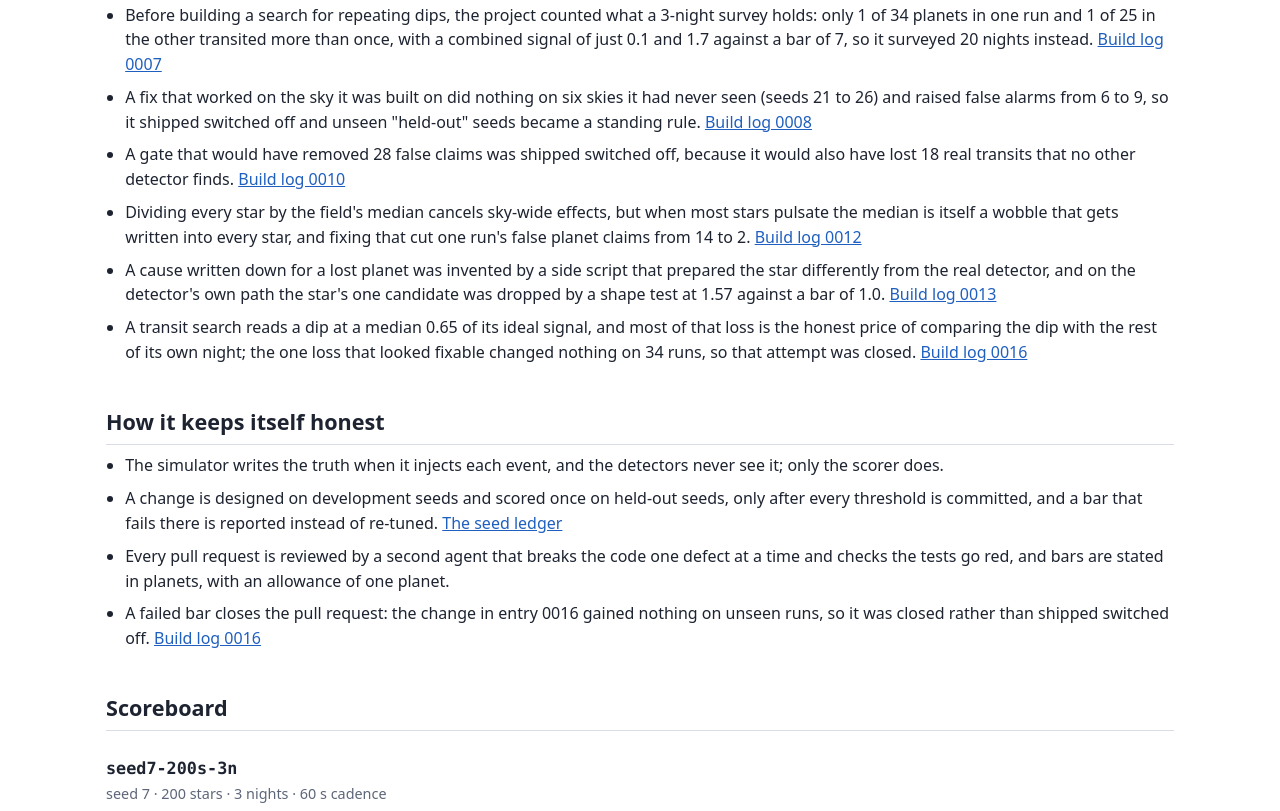
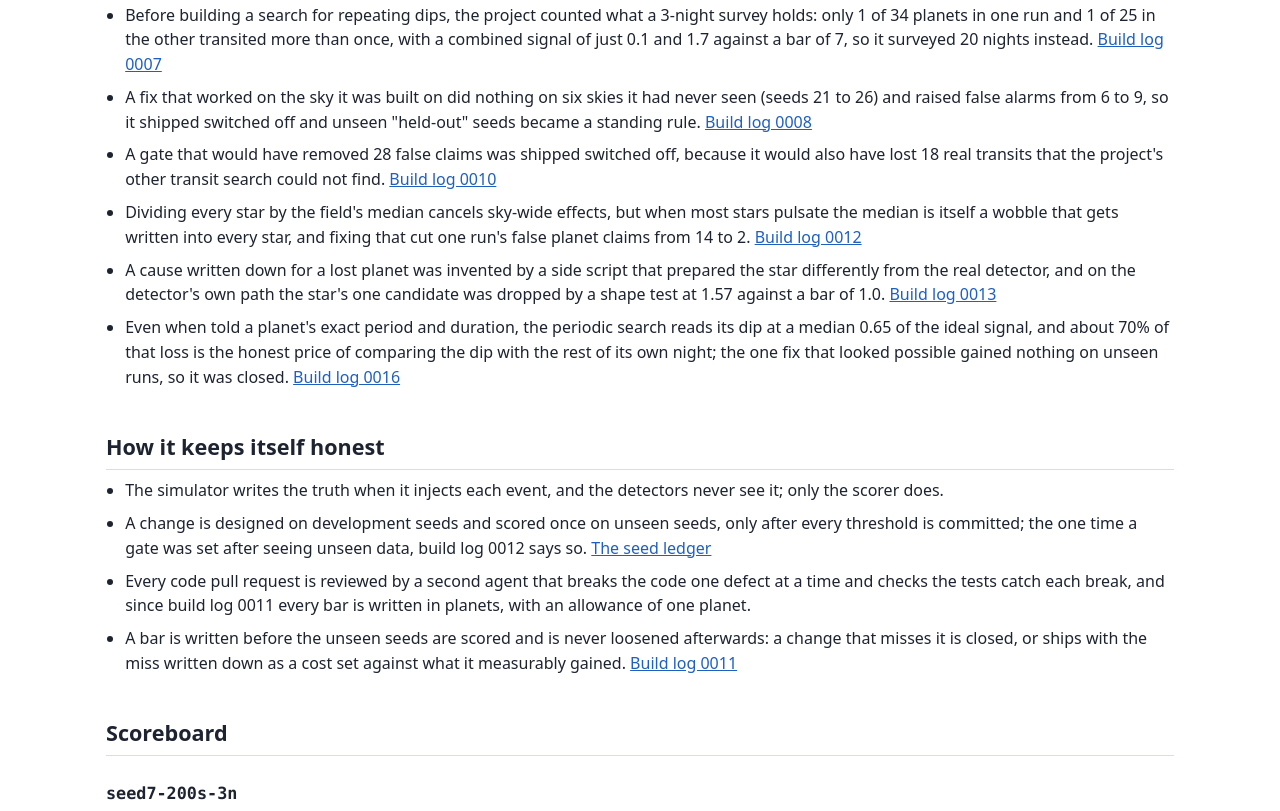
Before and after one commit to cdcoonce/skywatch, a plain HTML site: page docs/index.html in a window 1280 px wide. Shown: the part 1346-2157 px from the top of the page. Drawn offline with Linux system fonts and the light colour scheme.

Commit message:
docs: regenerate the page with the corrected text and the night-3 view

```diff
--- a/docs/index.html
+++ b/docs/index.html
@@ -75,17 +75,17 @@ footer { margin-top: 40px; padding-top: 12px; border-top: 1px solid var(--rule);
 <li>Before any detector was wrong, the scorer was: a simple detector looked like it made 312 false alarms, but 281 of them overlapped real events, and once the scoring rules were fixed the same detections gave 34. <a href="https://github.com/cdcoonce/skywatch/blob/main/docs/log/0002-the-first-finding-is-about-the-scorer.md">Build log 0002</a></li>
 <li>Before building a search for repeating dips, the project counted what a 3-night survey holds: only 1 of 34 planets in one run and 1 of 25 in the other transited more than once, with a combined signal of just 0.1 and 1.7 against a bar of 7, so it surveyed 20 nights instead. <a href="https://github.com/cdcoonce/skywatch/blob/main/docs/log/0007-the-page-the-survey-that-could-not-be-searched-and-the-first-periodic-find.md">Build log 0007</a></li>
 <li>A fix that worked on the sky it was built on did nothing on six skies it had never seen (seeds 21 to 26) and raised false alarms from 6 to 9, so it shipped switched off and unseen &quot;held-out&quot; seeds became a standing rule. <a href="https://github.com/cdcoonce/skywatch/blob/main/docs/log/0008-the-held-out-seeds-and-what-they-changed.md">Build log 0008</a></li>
-<li>A gate that would have removed 28 false claims was shipped switched off, because it would also have lost 18 real transits that no other detector finds. <a href="https://github.com/cdcoonce/skywatch/blob/main/docs/log/0010-a-public-page-and-four-fixes-that-only-subtract.md">Build log 0010</a></li>
+<li>A gate that would have removed 28 false claims was shipped switched off, because it would also have lost 18 real transits that the project&#x27;s other transit search could not find. <a href="https://github.com/cdcoonce/skywatch/blob/main/docs/log/0010-a-public-page-and-four-fixes-that-only-subtract.md">Build log 0010</a></li>
 <li>Dividing every star by the field&#x27;s median cancels sky-wide effects, but when most stars pulsate the median is itself a wobble that gets written into every star, and fixing that cut one run&#x27;s false planet claims from 14 to 2. <a href="https://github.com/cdcoonce/skywatch/blob/main/docs/log/0012-the-median-of-a-field-of-pulsators-is-a-pulsation.md">Build log 0012</a></li>
 <li>A cause written down for a lost planet was invented by a side script that prepared the star differently from the real detector, and on the detector&#x27;s own path the star&#x27;s one candidate was dropped by a shape test at 1.57 against a bar of 1.0. <a href="https://github.com/cdcoonce/skywatch/blob/main/docs/log/0013-the-planets-own-events-and-a-cause-the-instrument-invented.md">Build log 0013</a></li>
-<li>A transit search reads a dip at a median 0.65 of its ideal signal, and most of that loss is the honest price of comparing the dip with the rest of its own night; the one loss that looked fixable changed nothing on 34 runs, so that attempt was closed. <a href="https://github.com/cdcoonce/skywatch/blob/main/docs/log/0016-where-the-signal-goes.md">Build log 0016</a></li>
+<li>Even when told a planet&#x27;s exact period and duration, the periodic search reads its dip at a median 0.65 of the ideal signal, and about 70% of that loss is the honest price of comparing the dip with the rest of its own night; the one fix that looked possible gained nothing on unseen runs, so it was closed. <a href="https://github.com/cdcoonce/skywatch/blob/main/docs/log/0016-where-the-signal-goes.md">Build log 0016</a></li>
 </ul>
 <h2>How it keeps itself honest</h2>
 <ul class="honest">
 <li>The simulator writes the truth when it injects each event, and the detectors never see it; only the scorer does.</li>
-<li>A change is designed on development seeds and scored once on held-out seeds, only after every threshold is committed, and a bar that fails there is reported instead of re-tuned. <a href="https://github.com/cdcoonce/skywatch/blob/main/docs/seeds.md">The seed ledger</a></li>
-<li>Every pull request is reviewed by a second agent that breaks the code one defect at a time and checks the tests go red, and bars are stated in planets, with an allowance of one planet.</li>
-<li>A failed bar closes the pull request: the change in entry 0016 gained nothing on unseen runs, so it was closed rather than shipped switched off. <a href="https://github.com/cdcoonce/skywatch/blob/main/docs/log/0016-where-the-signal-goes.md">Build log 0016</a></li>
+<li>A change is designed on development seeds and scored once on unseen seeds, only after every threshold is committed; the one time a gate was set after seeing unseen data, build log 0012 says so. <a href="https://github.com/cdcoonce/skywatch/blob/main/docs/seeds.md">The seed ledger</a></li>
+<li>Every code pull request is reviewed by a second agent that breaks the code one defect at a time and checks the tests catch each break, and since build log 0011 every bar is written in planets, with an allowance of one planet.</li>
+<li>A bar is written before the unseen seeds are scored and is never loosened afterwards: a change that misses it is closed, or ships with the miss written down as a cost set against what it measurably gained. <a href="https://github.com/cdcoonce/skywatch/blob/main/docs/log/0011-pulsating-stars-and-a-rule-that-was-decided-by-one-planet.md">Build log 0011</a></li>
 </ul>
 <h2>Scoreboard</h2>
 <h3>seed7-200s-3n</h3>
@@ -443,8 +443,8 @@ footer { margin-top: 40px; padding-top: 12px; border-top: 1px solid var(--rule);
 <figcaption>Seed 7 over 20 nights, star 93, night 9: a planet that transits once in the whole survey, already under way when the night starts. single_transit bounds it as a box truncated by the night edge; a periodic search cannot, because there is no second event.<span class="meta">seed7-200s-20n · star 93 · night 9</span></figcaption>
 </figure>
 <figure>
-<img src="img/seed22-pulsator-star6-night4.png" alt="seed22-200s-20n · star 6 · night 4: Seed 22 over 20 nights, star 6, night 4: a 2.1% planet transit on a star that also pulsates by 0.8%; no per-night detector reports the transit, but bls and single_transit bound it because each subtracts the pulsation before searching." width="1200" height="800">
-<figcaption>Seed 22 over 20 nights, star 6, night 4: a 2.1% planet transit on a star that also pulsates by 0.8%; no per-night detector reports the transit, but bls and single_transit bound it because each subtracts the pulsation before searching.<span class="meta">seed22-200s-20n · star 6 · night 4</span></figcaption>
+<img src="img/seed22-pulsator-star6-night3.png" alt="seed22-200s-20n · star 6 · night 3: Seed 22 over 20 nights, star 6, night 3: a 2.1% planet transit in the middle of the night, on a star that also pulsates by 0.8%. The pulsation is smaller than the 1.4% scatter of each sample, and the per-night detectors report nothing. bls and single_transit each subtract the pulsation before searching, and both bound the transit." width="1200" height="800">
+<figcaption>Seed 22 over 20 nights, star 6, night 3: a 2.1% planet transit in the middle of the night, on a star that also pulsates by 0.8%. The pulsation is smaller than the 1.4% scatter of each sample, and the per-night detectors report nothing. bls and single_transit each subtract the pulsation before searching, and both bound the transit.<span class="meta">seed22-200s-20n · star 6 · night 3</span></figcaption>
 </figure>
 <figure>
 <img src="img/seed42-pick.png" alt="seed42-200s-3n · star 24 · night 2: Seed 42, star 24, night 2: median_residual&#x27;s two fragments inside a flare it had already bounded were booked as false alarms until the scorer learned to call them corroborating." width="1200" height="800">
```
Also changed, not shown: docs/img/seed22-pulsator-star6-night3.png (added).
